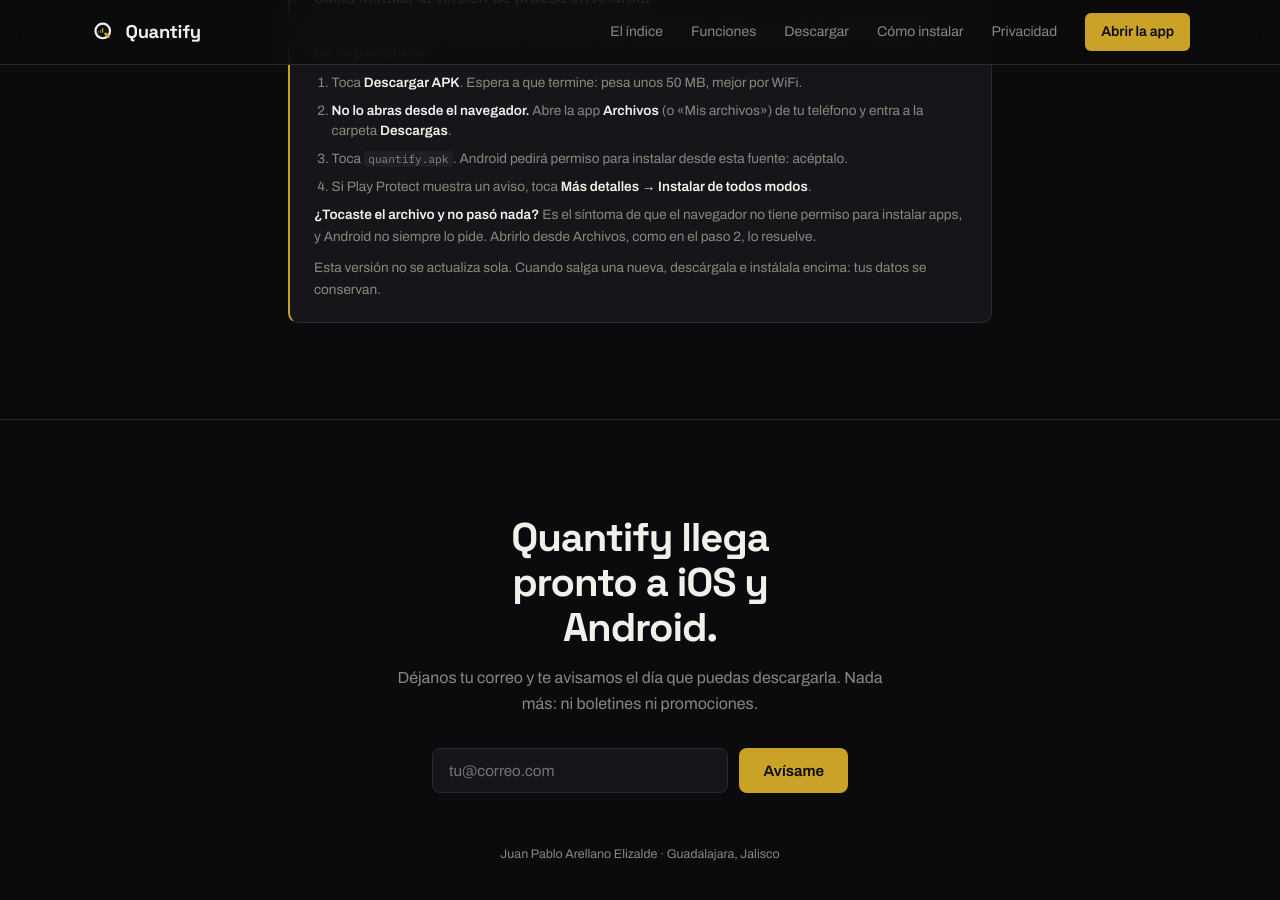
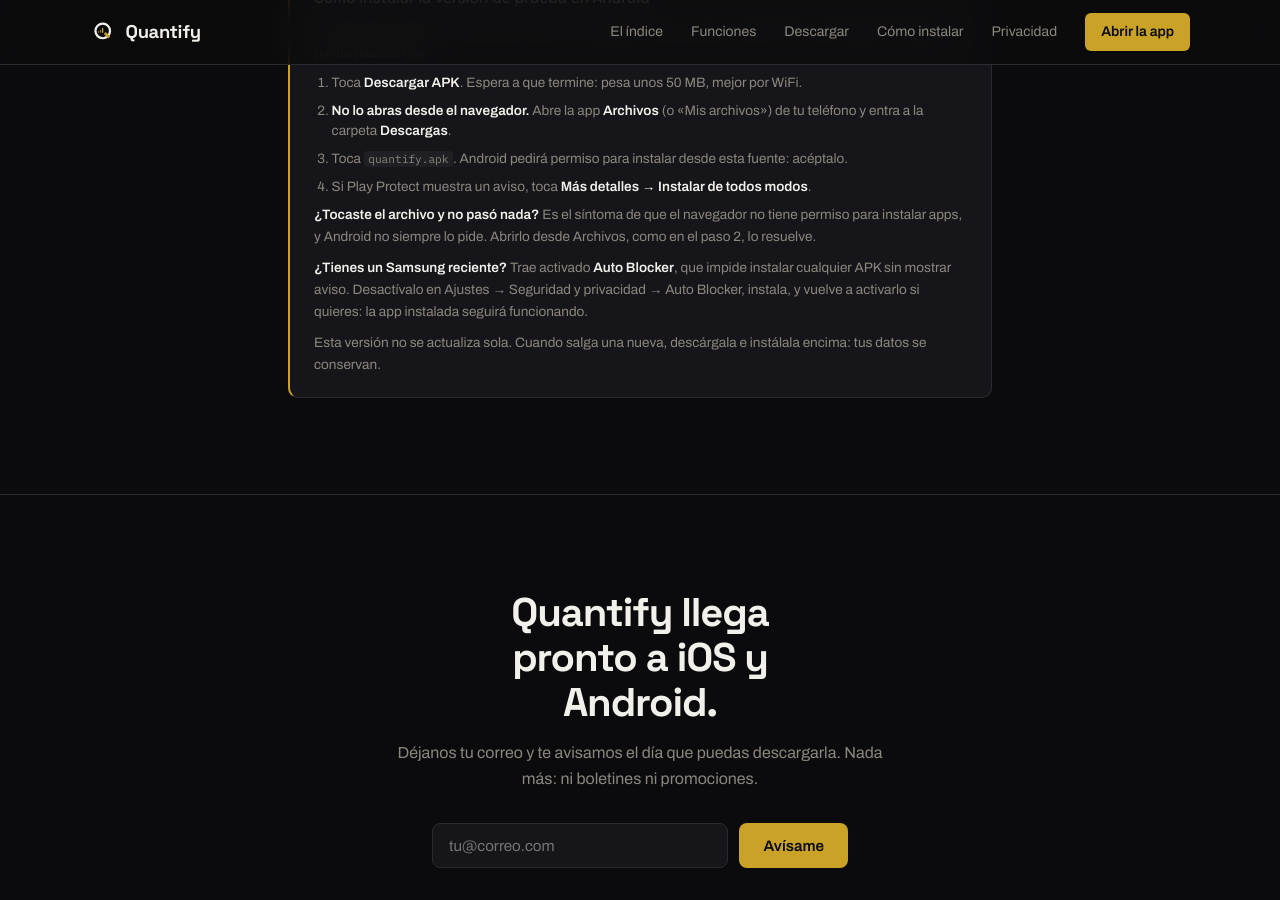
Before and after one commit to fondosdharma-a11y/quantify-web, a Jekyll site: the page index.html, which Jekyll copies as it is, in a window 1280 px wide and 900 px high, scrolled down 3804 px. Built offline with Jekyll 4.4.1, drawn with Linux system fonts in a browser that asks for light colours.

Commit message:
Guia de instalacion: Auto Blocker de Samsung

```diff
--- a/index.html
+++ b/index.html
@@ -594,6 +594,12 @@
         navegador no tiene permiso para instalar apps, y Android no siempre lo
         pide. Abrirlo desde Archivos, como en el paso 2, lo resuelve.
       </p>
+      <p>
+        <strong>¿Tienes un Samsung reciente?</strong> Trae activado <strong>Auto Blocker</strong>,
+        que impide instalar cualquier APK sin mostrar aviso. Desactívalo en
+        Ajustes → Seguridad y privacidad → Auto Blocker, instala, y vuelve a
+        activarlo si quieres: la app instalada seguirá funcionando.
+      </p>
       <p style="margin-bottom:0">
         Esta versión no se actualiza sola. Cuando salga una nueva, descárgala
         e instálala encima: tus datos se conservan.
```
